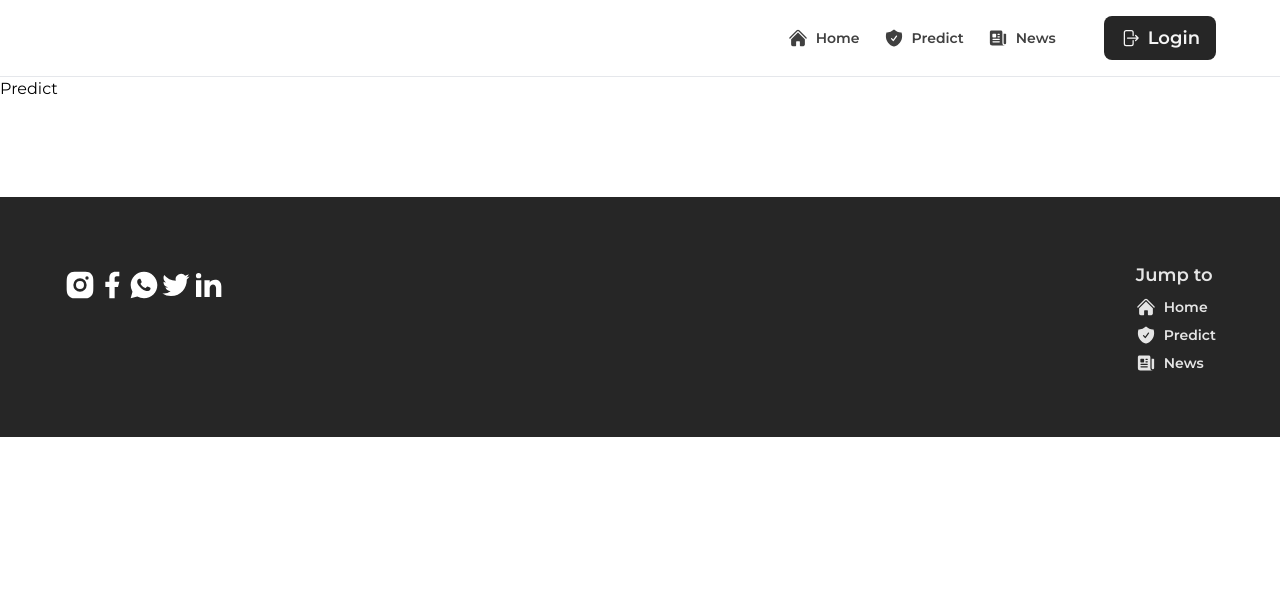
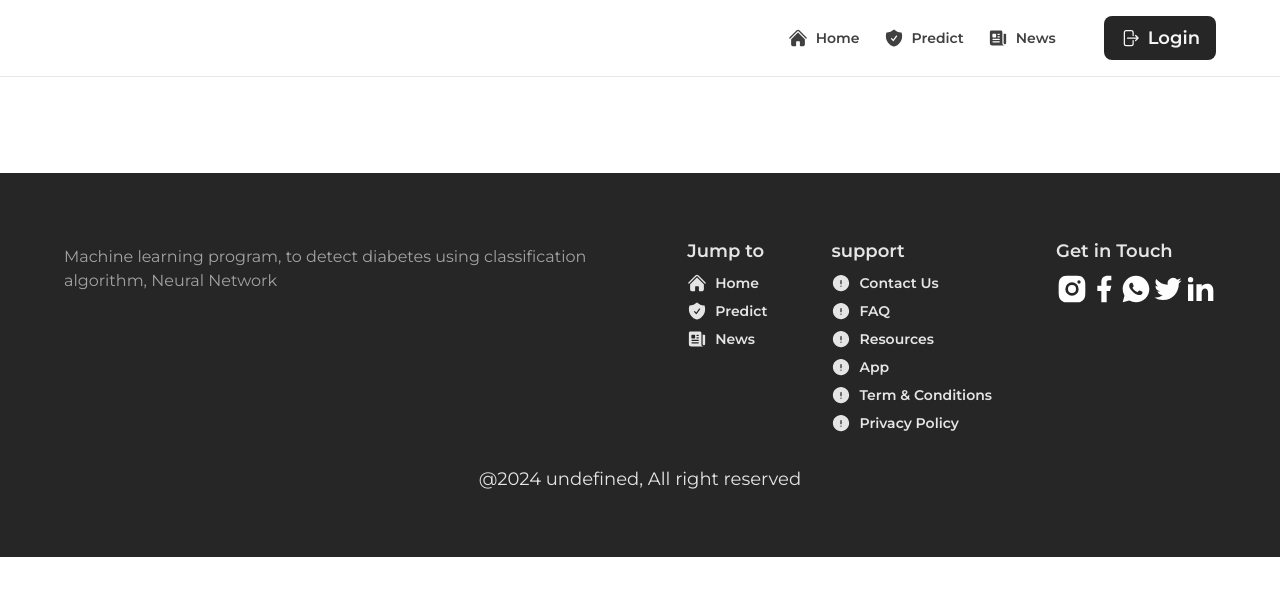
Before and after one commit to gdapriana/diadetect, a Next.js app in the folder web-client/: page /predict in a window 1280 px wide. Shown: the top 596 px of the page. Built offline with nearby package versions, Linux system fonts and the light colour scheme.

Commit message:
⚽  detect config  data

```diff
--- a/web-client/src/app/predict/page.tsx
+++ b/web-client/src/app/predict/page.tsx
@@ -1,5 +1,7 @@
 const Predict = () => {
-  return <h1>Predict</h1>;
+  return (
+    <main className="w-full flex justify-center items-center flex-col"></main>
+  );
 };
 
 export default Predict;
--- a/web-client/src/components/globals/footer/Connect.tsx
+++ b/web-client/src/components/globals/footer/Connect.tsx
@@ -0,0 +1,55 @@
+import Link from "next/link";
+import {
+  RiInstagramFill,
+  RiFacebookFill,
+  RiWhatsappFill,
+  RiTwitterFill,
+  RiLinkedinFill,
+} from "react-icons/ri";
+
+const Connect = ({
+  connect,
+}: {
+  connect: {
+    name: string;
+    socials: { name: string; username: string; link: string }[];
+  };
+}) => {
+  return (
+    <div className="flex justify-center items-start flex-col gap-2">
+      <h1 className="text-neutral-200 font-semibold text-lg">{connect.name}</h1>
+      <div className="flex justify-center items-center">
+        {connect.socials.map(
+          (
+            item: { name: string; username: string; link: string },
+            index: number,
+          ) => {
+            return (
+              <Link
+                href={item.link}
+                key={index}
+                className="text-white flex justify-center items-center"
+              >
+                {item.name === "instagram" ? (
+                  <RiInstagramFill fontSize="2rem" />
+                ) : item.name === "facebook" ? (
+                  <RiFacebookFill fontSize="2rem" />
+                ) : item.name === "whatsapp" ? (
+                  <RiWhatsappFill fontSize="2rem" />
+                ) : item.name === "twitter" ? (
+                  <RiTwitterFill fontSize="2rem" />
+                ) : item.name === "linkedin" ? (
+                  <RiLinkedinFill fontSize="2rem" />
+                ) : (
+                  ""
+                )}
+              </Link>
+            );
+          },
+        )}
+      </div>
+    </div>
+  );
+};
+
+export default Connect;
--- a/web-client/src/components/globals/footer/Footer.tsx
+++ b/web-client/src/components/globals/footer/Footer.tsx
@@ -1,6 +1,8 @@
 import FooterBrand from "@/components/globals/footer/FooterBrand";
 import metadata from "@/data/global";
 import Navigations from "@/components/globals/footer/Navigations";
+import Supports from "@/components/globals/footer/Supports";
+import Connect from "@/components/globals/footer/Connect";
 
 const Footer = () => {
   return (
@@ -8,17 +10,21 @@ const Footer = () => {
       id="_navbar_root"
       className="w-full bg-neutral-800 z-10 mt-24 flex justify-center items-center"
     >
-      <div
-        className="w-full max-w-6xl py-16 mx-12 gap-8 flex-wrap md:gap-12 flex justify-between items-start"
-        id="_navbar_wrapper"
-      >
-        <FooterBrand
-          name={metadata.brand.name as string}
-          link={metadata.brand.link as string}
-          social={metadata.social}
-        />
-
-        <Navigations navigations={metadata.navigations} />
+      <div className="w-full max-w-6xl gap-8 py-16 mx-12 flex flex-col">
+        <div
+          className="w-full gap-8 flex-wrap md:gap-16 flex justify-between items-start"
+          id="_navbar_wrapper"
+        >
+          <FooterBrand brand={metadata.brand} />
+          <Navigations navigations={metadata.navigations} />
+          <Supports supports={metadata.supports} />
+          <Connect connect={metadata.connect} />
+        </div>
+        <div className="w-full flex justify-center items-center">
+          <p className="text-neutral-200 text-base md:text-lg">
+            {metadata.closing.text}
+          </p>
+        </div>
       </div>
     </div>
   );
--- a/web-client/src/components/globals/footer/FooterBrand.tsx
+++ b/web-client/src/components/globals/footer/FooterBrand.tsx
@@ -1,56 +1,18 @@
 import Link from "next/link";
-import {
-  RiInstagramFill,
-  RiFacebookFill,
-  RiWhatsappFill,
-  RiTwitterFill,
-  RiLinkedinFill,
-} from "react-icons/ri";
 
 const FooterBrand = ({
-  name,
-  link,
-  social,
+  brand,
 }: {
-  name: string;
-  link: string;
-  social: { name: string; username: string; link: string }[];
+  brand: { name: string | undefined; link: string; description: string };
 }) => {
   return (
     <div className="flex flex-1 flex-col gap-2 justify-center items-start">
-      <Link href={link} className="md:text-xl font-bold text-neutral-200">
-        {name}
+      <Link href={brand.link} className="md:text-xl font-bold text-neutral-200">
+        {brand.name}
       </Link>
-      <div className="flex justify-center items-center">
-        {social.map(
-          (
-            item: { name: string; username: string; link: string },
-            index: number,
-          ) => {
-            return (
-              <Link
-                href={item.link}
-                key={index}
-                className="text-white flex justify-center items-center"
-              >
-                {item.name === "instagram" ? (
-                  <RiInstagramFill fontSize="2rem" />
-                ) : item.name === "facebook" ? (
-                  <RiFacebookFill fontSize="2rem" />
-                ) : item.name === "whatsapp" ? (
-                  <RiWhatsappFill fontSize="2rem" />
-                ) : item.name === "twitter" ? (
-                  <RiTwitterFill fontSize="2rem" />
-                ) : item.name === "linkedin" ? (
-                  <RiLinkedinFill fontSize="2rem" />
-                ) : (
-                  ""
-                )}
-              </Link>
-            );
-          },
-        )}
-      </div>
+      <p className="text-neutral-400 text-sm md:text-base">
+        {brand.description}
+      </p>
     </div>
   );
 };
--- a/web-client/src/components/globals/footer/Supports.tsx
+++ b/web-client/src/components/globals/footer/Supports.tsx
@@ -0,0 +1,47 @@
+import Link from "next/link";
+import {
+  ExclamationCircleIcon,
+  HomeIcon,
+  NewspaperIcon,
+  ShieldCheckIcon,
+} from "@heroicons/react/24/solid";
+
+const Supports = ({
+  supports,
+}: {
+  supports: { name: string; items: { name: string; link: string }[] };
+}) => {
+  return (
+    <div className="flex justify-center items-start flex-col gap-2">
+      <h1 className="text-neutral-200 font-semibold text-lg">
+        {supports.name}
+      </h1>
+      <div className="flex justify-center items-start flex-col gap-2">
+        {supports.items.map(
+          (item: { name: string; link: string }, index: number) => {
+            return (
+              <Link
+                href={item.link}
+                key={index}
+                className="text-neutral-200 gap-1 md:gap-2 flex text-sm justify-center items-center font-semibold"
+              >
+                {item.name === "Home" ? (
+                  <HomeIcon className="md:w-5 w-4" />
+                ) : item.name === "Predict" ? (
+                  <ShieldCheckIcon className="md:w-5 w-4" />
+                ) : item.name === "News" ? (
+                  <NewspaperIcon className="md:w-5 w-4" />
+                ) : (
+                  <ExclamationCircleIcon className="md:w-5 w-4" />
+                )}
+                {item.name}
+              </Link>
+            );
+          },
+        )}
+      </div>
+    </div>
+  );
+};
+
+export default Supports;
--- a/web-client/src/data/global.ts
+++ b/web-client/src/data/global.ts
@@ -2,17 +2,32 @@ const metadata = {
   brand: {
     name: process.env.PUBLIC_NEXT_APP,
     link: "/",
+    description:
+      "Machine learning program, to detect diabetes using classification algorithm, Neural Network",
   },
   navigations: [
     { name: "Home", link: "/" },
     { name: "Predict", link: "/predict" },
     { name: "News", link: "/news" },
   ],
+  supports: {
+    name: "support",
+    items: [
+      { name: "Contact Us", link: "/contact" },
+      { name: "FAQ", link: "/faq" },
+      { name: "Resources", link: "/resources" },
+      { name: "App", link: "/app" },
+      { name: "Term & Conditions", link: "/term-conditions" },
+      { name: "Privacy Policy", link: "/privacy-policy" },
+    ],
+  },
   login: {
     name: "Login",
     link: "/login",
   },
-  social: [
+  connect: {
+    name: "Get in Touch",
+    socials: [
       {
         name: "instagram",
         username: "@diadetectig",
@@ -39,6 +54,11 @@ const metadata = {
         link: "https://www.linkedin.com/diadetect",
       },
     ],
+  },
+
+  closing: {
+    text: `@2024 ${process.env.PUBLIC_NEXT_APP}, All right reserved`,
+  },
 };
 
 export default metadata;
```
Also changed, not shown: web-client/src/data/predict/parameters.ts (added, +18 -0 lines). Lines whose indentation alone changed are shown as unchanged.
